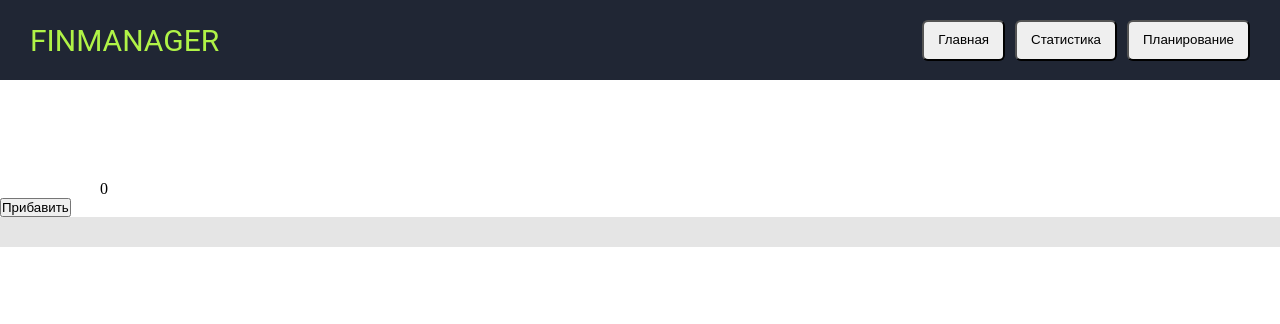
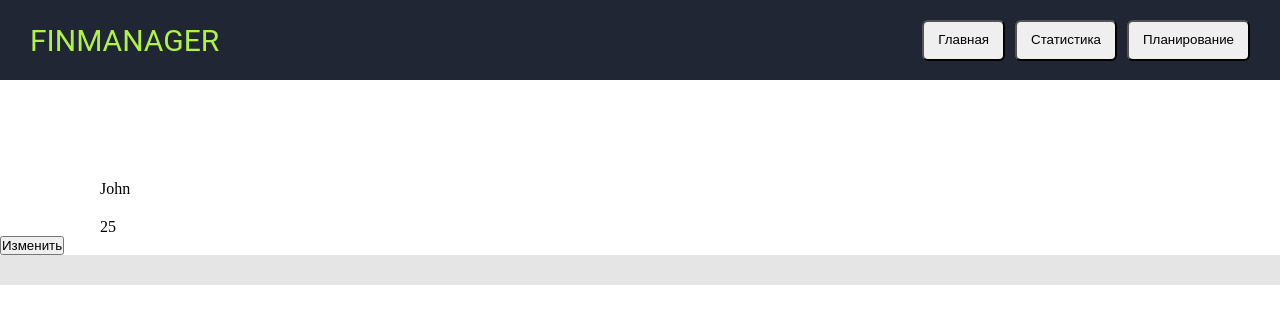
Before and after one commit to ipapMaster/ReactDev, a React (Create React App) app: page / in a window 1280 px wide. Both pictures are taken after a click on the button "Планирование". Shown: the top 324 px of the page. Built offline with nearby package versions, Linux system fonts and the light colour scheme.

Commit message:
State and Complex Data

```diff
--- a/src/components/pages/Plan.jsx
+++ b/src/components/pages/Plan.jsx
@@ -2,19 +2,17 @@ import React, { useState } from "react";
 
 const Plan = () => {
 
-    const [count, setCount] = useState(0)
-    const increment = () => {
-        setCount(prev => prev + 1)
-        setCount(prev => prev + 1)
-        setCount(prev => prev + 1)
-        setCount(prev => prev + 1)
-        setCount(prev => prev + 1)
+    const [data, setData] = useState({name: 'John', age: 25})
+
+    const change = () => {
+        setData({...data, age: 30})
     }
 
     return (
         <React.Fragment>
-            <span style={{ display: 'block', marginTop: '100px', marginLeft: '100px' }}>{count}</span>
-            <button onClick={increment}>Прибавить</button>
+            <span style={{ display: 'block', marginTop: '100px', marginLeft: '100px' }}>{data.name}</span>
+            <span style={{ display: 'block', marginTop: '20px', marginLeft: '100px' }}>{data.age}</span>
+            <button onClick={change}>Изменить</button>
         </React.Fragment>
     )
 }
```
